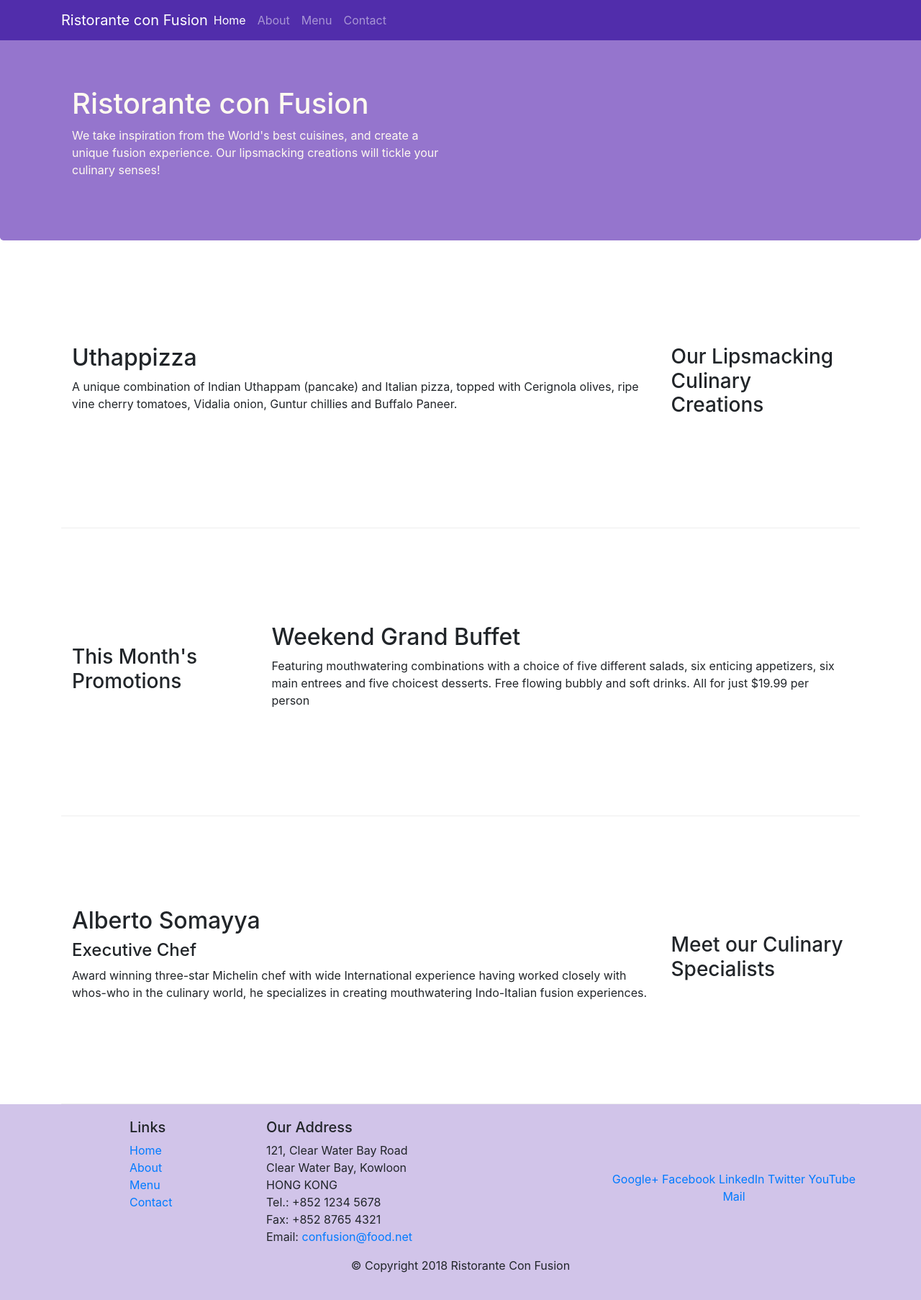
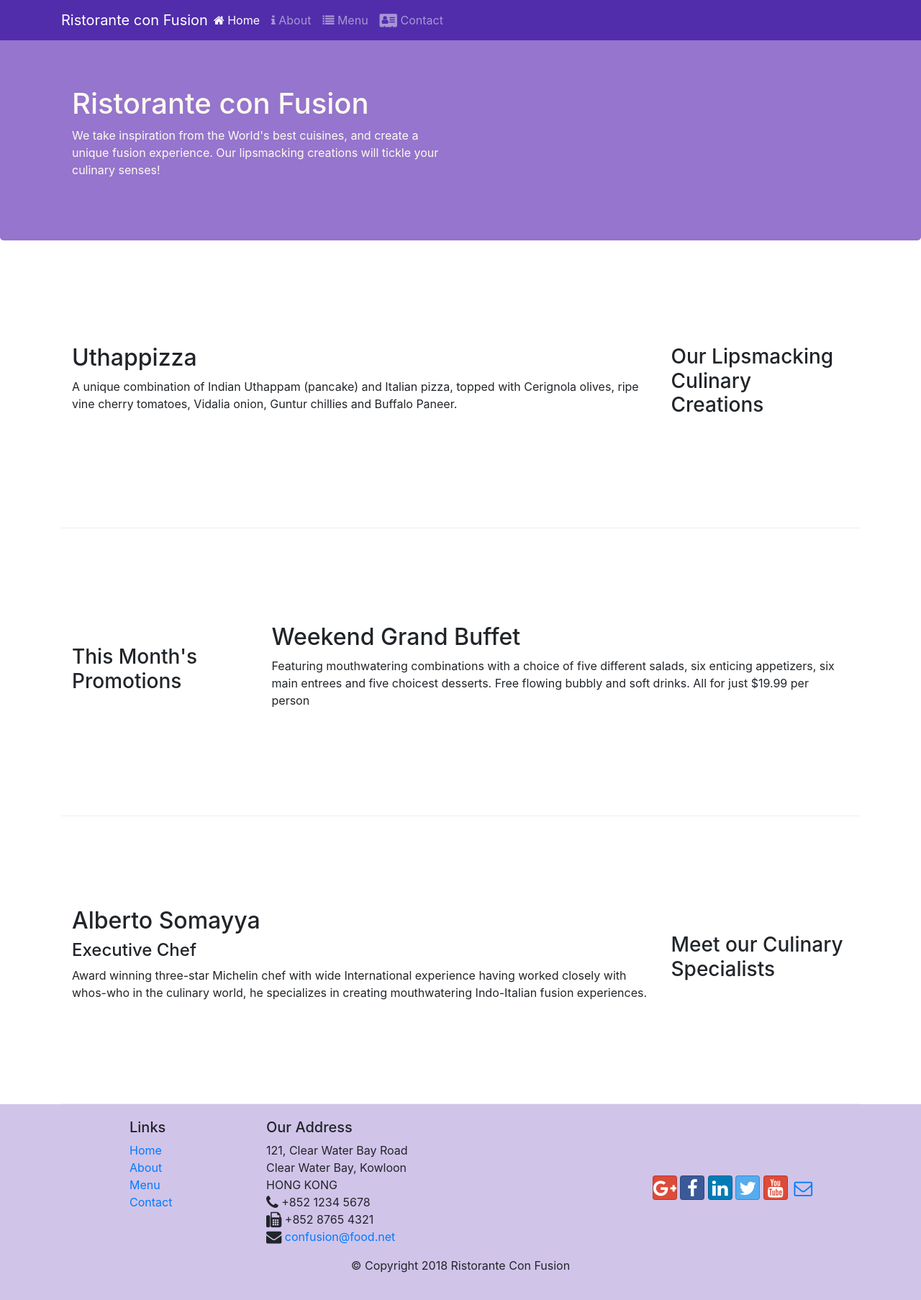
Before and after one commit to priyaaditya10/web_dev, a website: page Bootstrap4/conFusion/index.html in a window 1280 px wide. Shown: the whole page at 72% size. Drawn offline with nearby package versions, Linux system fonts and the light colour scheme.

Commit message:
added icon fonts

```diff
--- a/Bootstrap4/conFusion/index.html
+++ b/Bootstrap4/conFusion/index.html
@@ -10,6 +10,8 @@
     <!-- Bootstrap CSS -->
     <link rel="stylesheet" href="node_modules/bootstrap/dist/css/bootstrap.min.css">
     <link rel="stylesheet" href="css/styles.css">
+    <link rel="stylesheet" href="node_modules/font-awesome/css/font-awesome.min.css">
+    <link rel="stylesheet" href="node_modules/bootstrap-social/bootstrap-social.css">
     <title>Ristorante Con Fusion</title>
 </head>
 
@@ -22,10 +24,13 @@
             <a class="navbar-brand mr-auto" href="#">Ristorante con Fusion</a>
             <div class="collapse navbar-collapse" id="Navbar">
                 <ul class="navbar-nav mr-auto">
-                    <li class="nav-item active"><a class="nav-link" href="#">Home</a></li>
-                    <li class="nav-item"><a class="nav-link" href="./aboutus.html">About</a></li>
-                    <li class="nav-item"><a class="nav-link" href="#">Menu</a></li>
-                    <li class="nav-item"><a class="nav-link" href="#">Contact</a></li>
+                    <li class="nav-item active"><a class="nav-link" href="#"><span class="fa fa-home"></span> Home</a>
+                    </li>
+                    <li class="nav-item"><a class="nav-link" href="./aboutus.html"> <span class="fa fa-info"></span>
+                            About</a></li>
+                    <li class="nav-item"><a class="nav-link" href="#"> <span class="fa fa-list"></span> Menu</a></li>
+                    <li class="nav-item"><a class="nav-link" href="#"> <span class="fa fa-address-card fa-lg"></span>
+                            Contact</a></li>
                 </ul>
             </div>
         </div>
@@ -103,19 +108,19 @@
                         121, Clear Water Bay Road<br>
                         Clear Water Bay, Kowloon<br>
                         HONG KONG<br>
-                        Tel.: +852 1234 5678<br>
-                        Fax: +852 8765 4321<br>
-                        Email: <a href="mailto:confusion@food.net">confusion@food.net</a>
+                        <i class="fa fa-phone fa-lg"></i> +852 1234 5678<br>
+                        <i class="fa fa-fax fa-lg"></i> +852 8765 4321<br>
+                        <i class="fa fa-envelope fa-lg"></i> <a href="mailto:confusion@food.net">confusion@food.net</a>
                     </address>
                 </div>
                 <div class="col-12 col-sm-4 align-self-center">
                     <div class="text-center">
-                        <a href="http://google.com/+">Google+</a>
-                        <a href="http://www.facebook.com/profile.php?id=">Facebook</a>
-                        <a href="http://www.linkedin.com/in/">LinkedIn</a>
-                        <a href="http://twitter.com/">Twitter</a>
-                        <a href="http://youtube.com/">YouTube</a>
-                        <a href="mailto:">Mail</a>
+                        <a class="btn btn-social-icon btn-google" href="http://google.com/+"><i class="fa fa-google-plus fa-lg"></i></a>
+                        <a class="btn btn-social-icon btn-facebook" href="http://www.facebook.com/profile.php?id="><i class="fa fa-facebook fa-lg"></i></a>
+                        <a class="btn btn-social-icon btn-linkedin" href="http://www.linkedin.com/in/"><i class="fa fa-linkedin fa-lg"></i></a>
+                        <a class="btn btn-social-icon btn-twitter" href="http://twitter.com/"><i class="fa fa-twitter fa-lg"></i></a>
+                        <a class="btn btn-social-icon btn-google" href="http://youtube.com/"><i class="fa fa-youtube fa-lg"></i></a>
+                        <a class="btn btn-social-icon" href="mailto:"><i class="fa fa-envelope-o fa-lg"></i></a>
                     </div>
                 </div>
             </div>
--- a/Bootstrap4/conFusion/package.json
+++ b/Bootstrap4/conFusion/package.json
@@ -15,6 +15,8 @@
   },
   "dependencies": {
     "bootstrap": "^4.0.0",
+    "bootstrap-social": "^5.1.1",
+    "font-awesome": "^4.7.0",
     "jquery": "^3.3.1",
     "popper.js": "^1.12.9"
   }
```
Also changed, not shown: Bootstrap4/conFusion/aboutus.html (+15 -14 lines), 1 other file.
